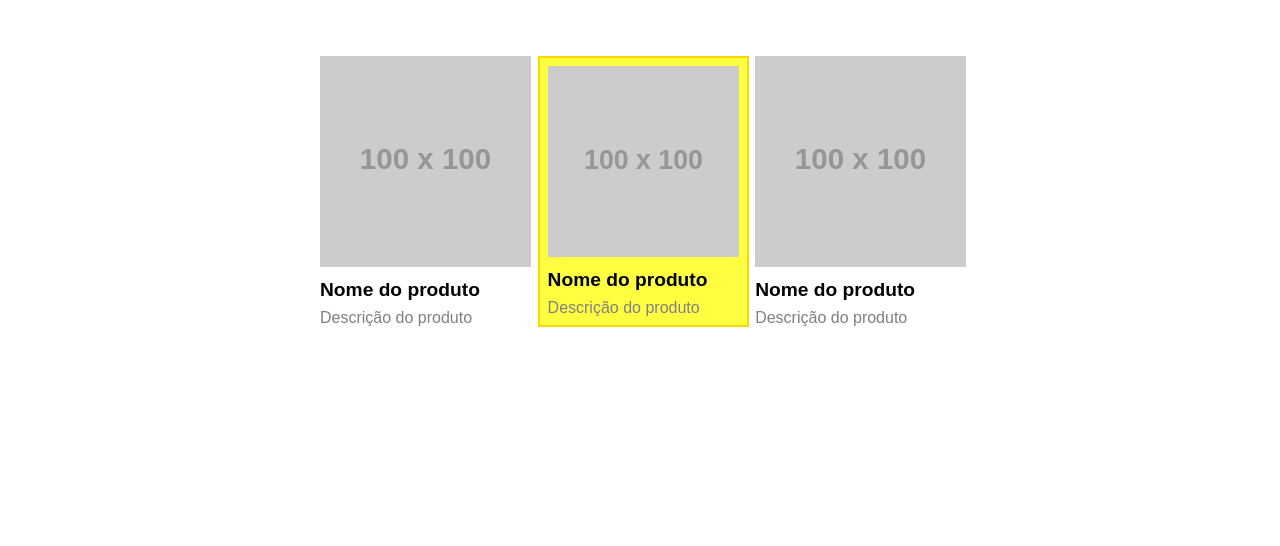
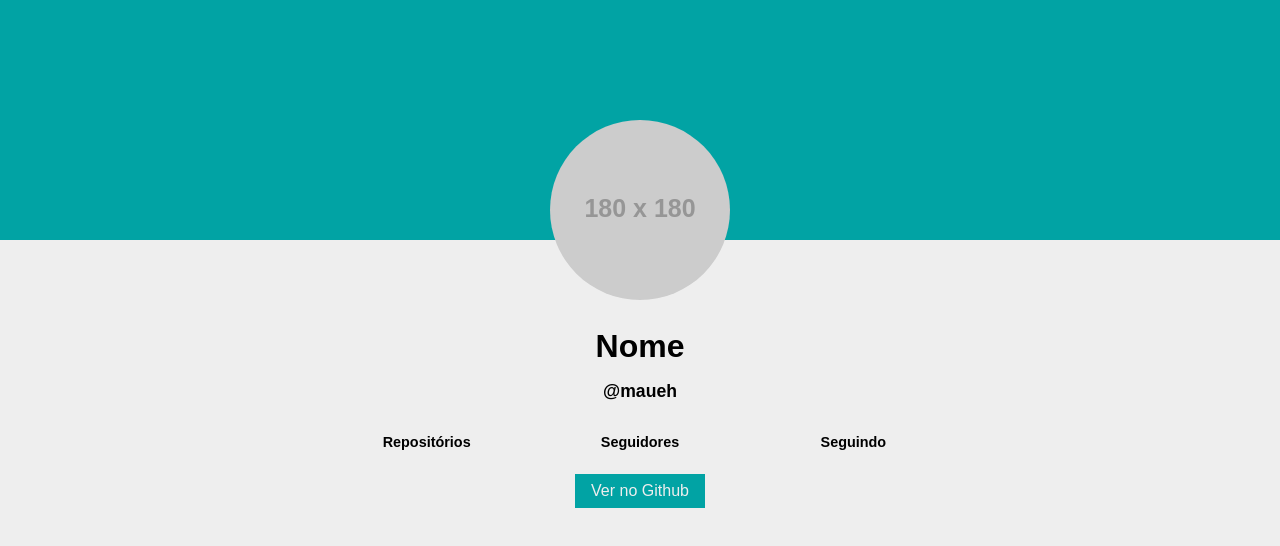
Before and after one commit to maueh/curso_ebac_frontend, a plain HTML site: page index.html in a window 1280 px wide. Drawn offline with Linux system fonts and the light colour scheme; no server answers; placeholder pictures from the web are drawn by us.

Commit message:
Commit exercício

```diff
--- a/index.html
+++ b/index.html
@@ -1,35 +1,32 @@
 <!DOCTYPE html>
-<html lang="pt-BR">
+<html lang="pt-br">
 <head>
     <meta charset="UTF-8">
     <meta http-equiv="X-UA-Compatible" content="IE=edge">
     <meta name="viewport" content="width=device-width, initial-scale=1.0">
-    <title>Exercício boas práticas de CSS</title>
+    <title>Meu Github</title>
     <link rel="stylesheet" href="main.css">
 </head>
 <body>
-    <div class="produtos">
-        <div class="produto">
-            <img class="produto__imagem" src="https://via.placeholder.com/100x100">
-            <h4 class="produto__nome">Nome do produto</h4>
-            <p class="produto__descricao">
-                Descrição do produto
-            </p>
+    <header>
+        <div class="container">
+            <img class="profile-avatar" src="https://via.placeholder.com/180x180" alt="." id="avatar">
+            <h1 class="profile-name" id="nome">Nome</h1>
+            <h2 class="profile-username">@<span id="nome_usuario">maueh</span></h2>
+            <ul class="numbers">
+                <li class="numbers-item" id="qtd_repositorios">
+                    <h4>Repositórios</h4>
+                </li>
+                <li class="numbers-item" id="qtd_seguidores">
+                    <h4>Seguidores</h4>
+                </li>
+                <li class="numbers-item" id="qtd_seguindo">
+                    <h4>Seguindo</h4>
+                </li>
+            </ul>
+            <a href="#" class="profile-link" id="link_usuario">Ver no Github</a>
         </div>
-        <div class="produto produto--em-destaque">
-            <img class="produto__imagem" src="https://via.placeholder.com/100x100">
-            <h4 class="produto__nome">Nome do produto</h4>
-            <p class="produto__descricao">
-                Descrição do produto
-            </p>
-        </div>
-        <div class="produto">
-            <img class="produto__imagem" src="https://via.placeholder.com/100x100">
-            <h4 class="produto__nome">Nome do produto</h4>
-            <p class="produto__descricao">
-                Descrição do produto
-            </p>
-        </div>
-    </div>
+    </header>
+    <script src="./main.js"></script>
 </body>
 </html>
--- a/main.css
+++ b/main.css
@@ -1,33 +1,72 @@
+:root {
+    --header-color: #01a3a4;
+    --bg-color: #eee;
+}
+
 * {
+    font-family: sans-serif;
     margin: 0;
     padding: 0;
-    font-family: sans-serif;
+    box-sizing: border-box;
+    list-style-type: none;
 }
 
-.produtos {
+body {
+    background-color: var(--bg-color);;
+}
+
+.container {
     max-width: 640px;
     width: 100%;
-    margin: 56px auto;
-    display: grid;
-    grid-template-columns: 33% 33% 33%;
-    grid-column-gap: 1%;
+    margin: 0 auto;
 }
 
-.produto__imagem {
-    width: 100%;
+header {
+    background-color: var(--header-color);
+    text-align: center;
+    height: 30vh;
 }
 
-.produto__nome {
-    font-size: 1.2em;
-    margin: 8px 0;
+header .container {
+    position: relative;
+    bottom: -50%;
 }
 
-.produto__descricao {
-    color: gray;
+.profile-avatar {
+    border-radius: 50%;
+    margin-bottom: 24px;
+    width: 180px;
+    height: 180px;
 }
 
-.produto--em-destaque {
-    border: 2px solid gold;
-    padding: 8px;
-    background-color: #ffff42;
+.profile-name {
+    font-size: 2em;
 }
+
+.profile-username {
+    margin: 16px 0 32px;
+    font-size: 1.1em;
+}
+
+.profile-link {
+    background-color: var(--header-color);
+    color: var(--bg-color);
+    padding: 8px 16px;
+    display: inline-block;
+    margin-top: 24px;
+    text-decoration: none;
+}
+
+.numbers {
+    display: grid;
+    grid-template-columns: 1fr 1fr 1fr;
+}
+
+.numbers-item {
+    font-size: 3em;
+    font-weight: bold;
+}
+
+.numbers-item h4 {
+    font-size: .3em;
+}
--- /dev/null
+++ b/main.js
@@ -0,0 +1,30 @@
+document.addEventListener('DOMContentLoaded', function() {
+    const nome = document.querySelector("#nome");
+    const nome_usuario = document.querySelector("#nome_usuario");
+    const seguidores = document.querySelector("#qtd_seguidores");
+    const seguindo = document.querySelector("#qtd_seguindo");
+    const repositorios = document.querySelector("#qtd_repositorios");
+    const avatar = document.querySelector("#avatar");
+    const link_usuario = document.querySelector("#link_usuario");
+
+    fetch(`https://api.github.com/users/maueh`)
+    .then(function(resposta) {
+        return resposta.json();
+    })
+    .then(function(json) {
+        try{
+            if(json.name===null) {
+                throw new Error("Unnamed");
+            }
+        nome.innerHTML = json.name;
+        } catch {
+            nome.innerHTML = json.login;
+        }
+        nome_usuario.innerHTML = json.login;
+        avatar.src = json.avatar_url;
+        seguidores.innerHTML += json.followers;
+        seguindo.innerHTML += json.following;
+        repositorios.innerHTML += json.public_repos;
+        link_usuario.href = json.html_url;
+    });
+});
--- a/main.scss
+++ /dev/null
@@ -1,35 +0,0 @@
-* {
-    margin: 0;
-    padding: 0;
-    font-family: sans-serif;
-}
-
-.produtos { /* bloco */
-    max-width: 640px;
-    width: 100%;
-    margin: 56px auto;
-    display: grid;
-    grid-template-columns: 33% 33% 33%;
-    grid-column-gap: 1%;
-}
-
-.produto { /* bloco */
-    &__imagem { /* elemento */
-        width: 100%;
-    }
-
-    &__nome { /* elemento */
-        font-size: 1.2em;
-        margin: 8px 0;
-    }
-
-    &__descricao { /* elemento */
-        color: gray;
-    }
-
-    &--em-destaque { /* modificador */
-        border: 2px solid gold;
-        padding: 8px;
-        background-color: #ffff42;
-    }
-}
```
Also changed, not shown: package.json (deleted, +0 -14 lines), 2 other files.
